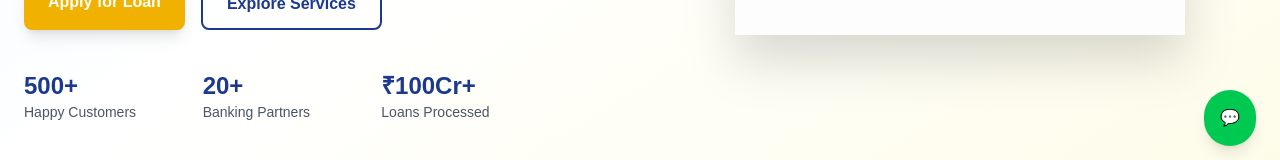
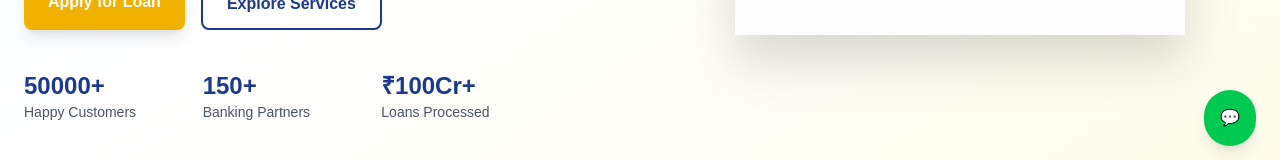
Before and after one commit to abhishekupadhyay999/MagvelCapital, a Next.js app: page / in a window 1280 px wide. Shown: the part 630-790 px from the top of the page. Built offline with nearby package versions, Linux system fonts and the light colour scheme.

Commit message:
Updated stats

```diff
--- a/components/Hero.tsx
+++ b/components/Hero.tsx
@@ -47,12 +47,12 @@ export default function Hero() {
           {/* Stats */}
           <div className="mt-10 grid grid-cols-3 gap-6 max-w-lg">
             <div>
-              <h3 className="text-2xl font-bold text-blue-900">500+</h3>
+              <h3 className="text-2xl font-bold text-blue-900">50000+</h3>
               <p className="text-gray-600 text-sm">Happy Customers</p>
             </div>
 
             <div>
-              <h3 className="text-2xl font-bold text-blue-900">20+</h3>
+              <h3 className="text-2xl font-bold text-blue-900">150+</h3>
               <p className="text-gray-600 text-sm">Banking Partners</p>
             </div>
 
```
